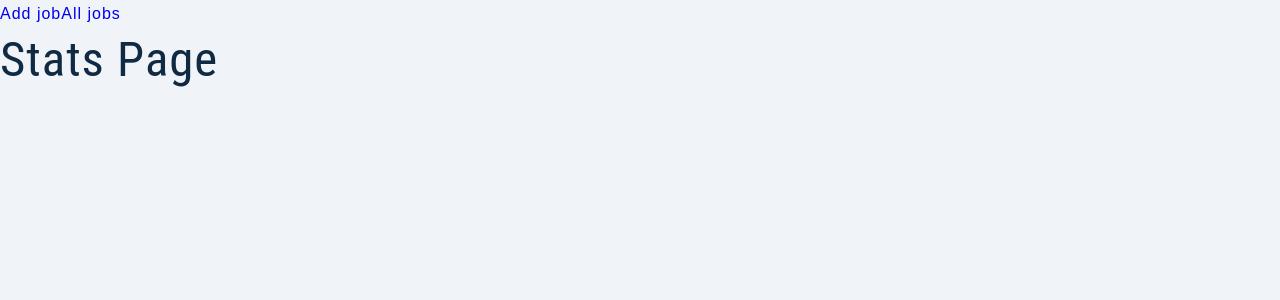
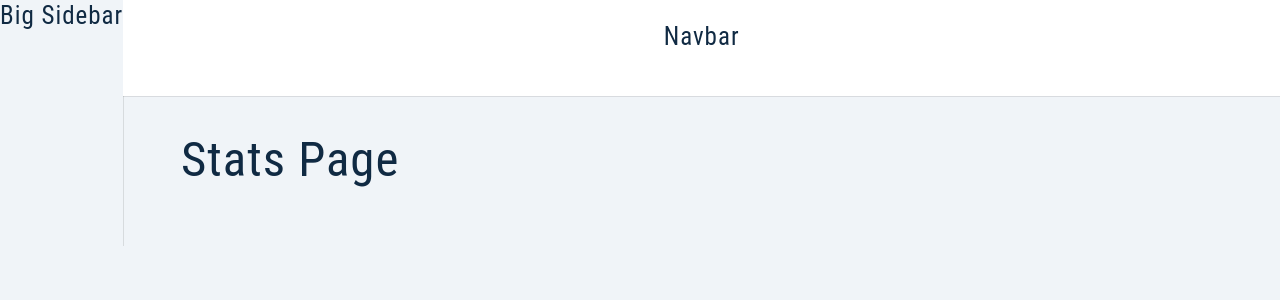
Before and after one commit to enestekin/jobify, a React (Create React App) app in the folder client/: page / in a window 1280 px wide. Shown: the top 300 px of the page. Built offline with nearby package versions, Linux system fonts and the light colour scheme; sample sign-in values are in the browser's storage.

Commit message:
sharedlayout

```diff
--- /dev/null
+++ b/client/src/components/BigSidebar.js
@@ -0,0 +1,10 @@
+import Wrapper from '../assets/wrappers/BigSidebar';
+
+const BigSidebar = () => {
+  return (
+    <Wrapper>
+      <h4>Big Sidebar</h4>
+    </Wrapper>
+  );
+};
+export default BigSidebar;
--- /dev/null
+++ b/client/src/components/Navbar.js
@@ -0,0 +1,10 @@
+import Wrapper from '../assets/wrappers/Navbar';
+
+const Navbar = () => {
+  return (
+    <Wrapper>
+      <h4>Navbar</h4>
+    </Wrapper>
+  );
+};
+export default Navbar;
--- /dev/null
+++ b/client/src/components/SmallSidebar.js
@@ -0,0 +1,10 @@
+import Wrapper from '../assets/wrappers/SmallSidebar';
+
+const SmallSidebar = () => {
+  return (
+    <Wrapper>
+      <h4>SmallSidebar</h4>
+    </Wrapper>
+  );
+};
+export default SmallSidebar;
--- a/client/src/components/index.js
+++ b/client/src/components/index.js
@@ -1,5 +1,8 @@
 import Logo from '../components/Logo';
 import FormRow from './FormRow';
 import Alert from './Alert';
+import Navbar from './Navbar';
+import SmallSidebar from './SmallSidebar';
+import BigSidebar from './BigSidebar';
 
-export { Logo, FormRow, Alert };
+export { Logo, FormRow, Alert, Navbar, SmallSidebar, BigSidebar };
--- a/client/src/pages/dashboard/SharedLayout.js
+++ b/client/src/pages/dashboard/SharedLayout.js
@@ -1,14 +1,20 @@
 import { Outlet, Link } from 'react-router-dom';
 import Wrapper from '../../assets/wrappers/SharedLayout';
+import { Navbar, BigSidebar, SmallSidebar } from '../../components';
 
 const SharedLayout = () => {
   return (
     <Wrapper>
-      <nav>
-        <Link to='add-job'>Add job</Link>
-        <Link to='all-jobs'>All jobs</Link>
-      </nav>
-      <Outlet />
+      <main className='dashboard'>
+        <SmallSidebar />
+        <BigSidebar />
+        <div>
+          <Navbar />
+          <div className='dashboard-page'>
+            <Outlet />
+          </div>
+        </div>
+      </main>
     </Wrapper>
   );
 };
```
